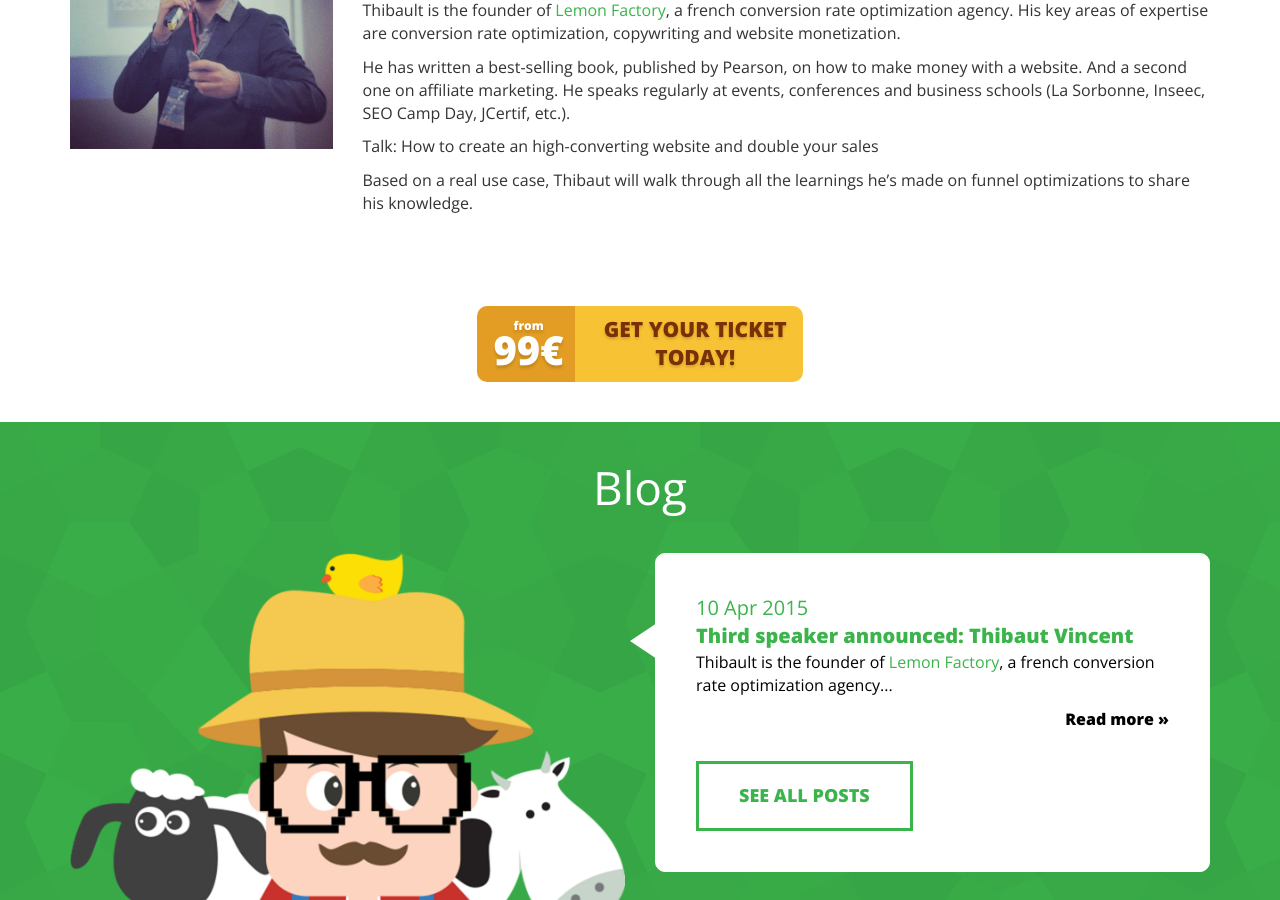
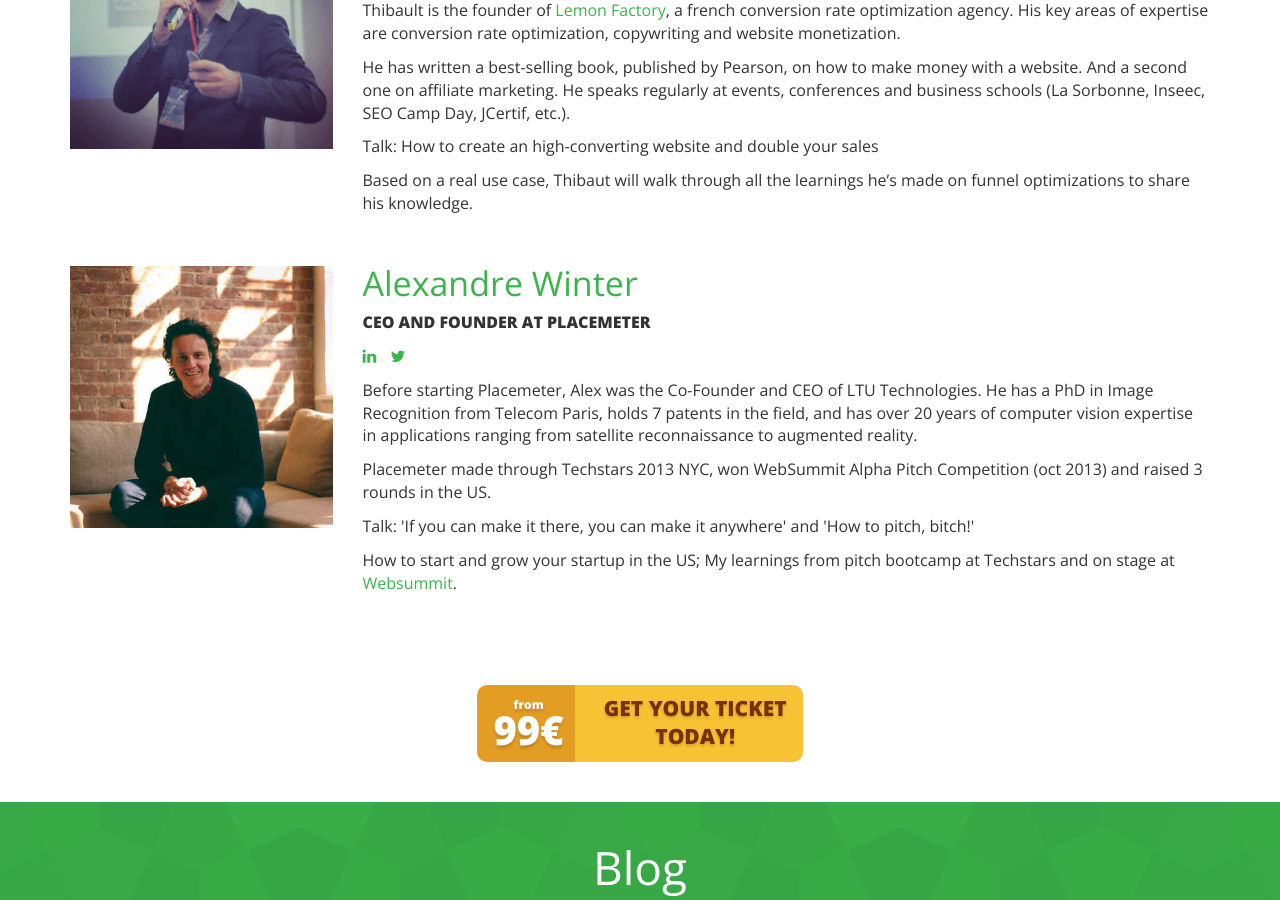
Before and after one commit to AlsaceDigitale/geeksonafarm_2015, a Jekyll site: the page built from speakers.html, in a window 1280 px wide and 900 px high, scrolled down 1726 px. Built offline with Jekyll 4.4.1, drawn with Linux system fonts in a browser that asks for light colours; nearby versions of some CDN libraries; comment, search, counter and statistics services are not loaded.

Commit message:
Alex Winter

```diff
--- a/_config.yml
+++ b/_config.yml
@@ -43,3 +43,10 @@
     talk_description: "Based on a real use case, Thibaut will walk through all the learnings he's made on funnel optimizations to share his knowledge."
     linkedin: https://www.linkedin.com/pub/thibault-vincent/1a/8a8/29b
     twitter: https://twitter.com/thibaultvincent
+  - name: Alexandre Winter
+    title: CEO and Founder at Placemeter
+    bio: "Before starting Placemeter, Alex was the Co-Founder and CEO of LTU Technologies. He has a PhD in Image Recognition from Telecom Paris, holds 7 patents in the field, and has over 20 years of computer vision expertise in applications ranging from satellite reconnaissance to augmented reality.\n\nPlacemeter made through Techstars 2013 NYC, won WebSummit Alpha Pitch Competition (oct 2013) and raised 3 rounds in the US."
+    talk_title: "'If you can make it there, you can make it anywhere' and 'How to pitch, bitch!'"
+    talk_description: "How to start and grow your startup in the US; My learnings from pitch bootcamp at Techstars and on stage at [Websummit](http://awinter.me/2014/09/26/websummit-alpha-companies-pitch-till-you-drop/)."
+    linkedin: http://www.linkedin.com/pub/alexandre-winter/0/36/409
+    twitter: https://twitter.com/awinter
```
Also changed, not shown: img/alexandre_winter.jpg (added).
